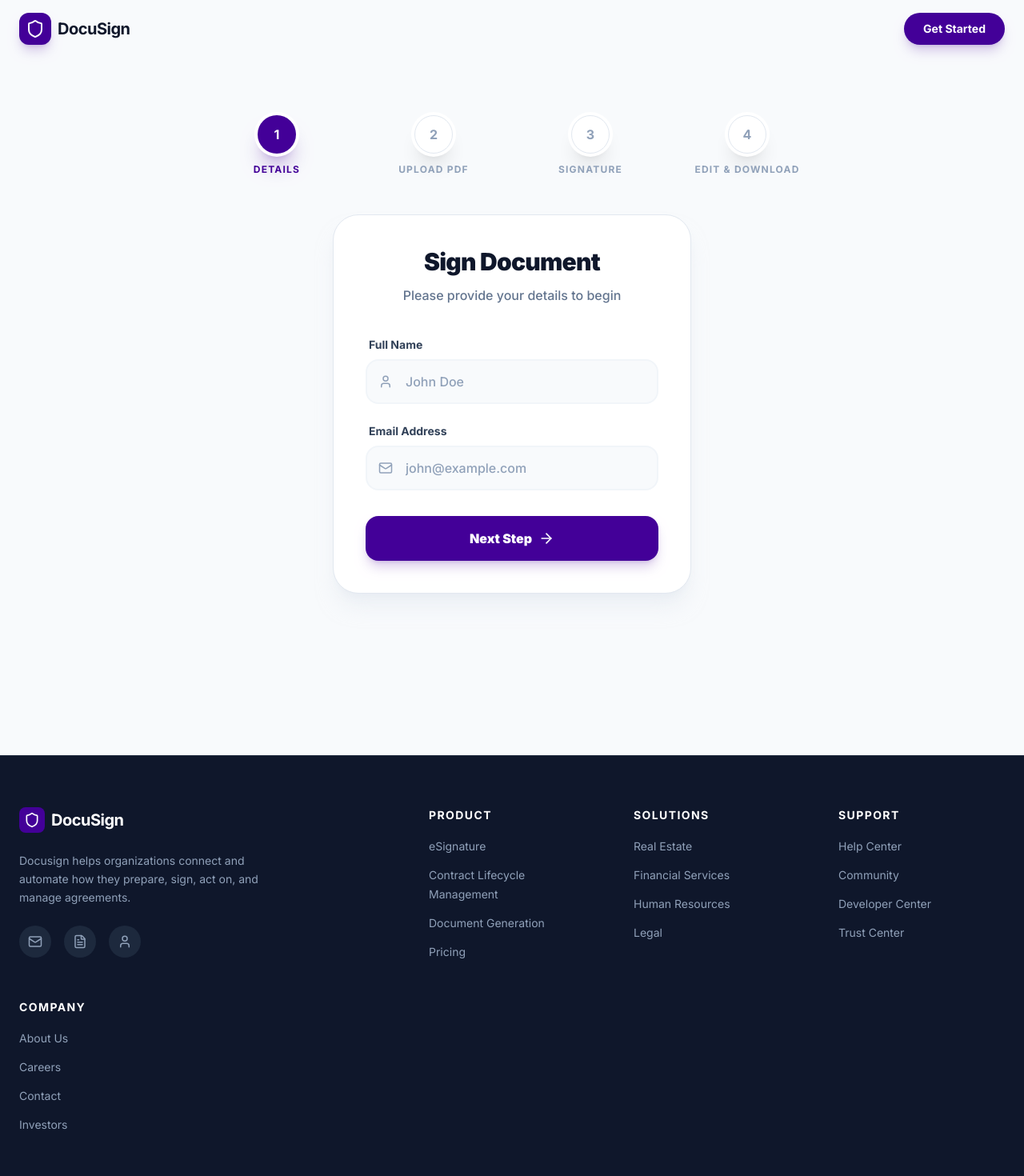
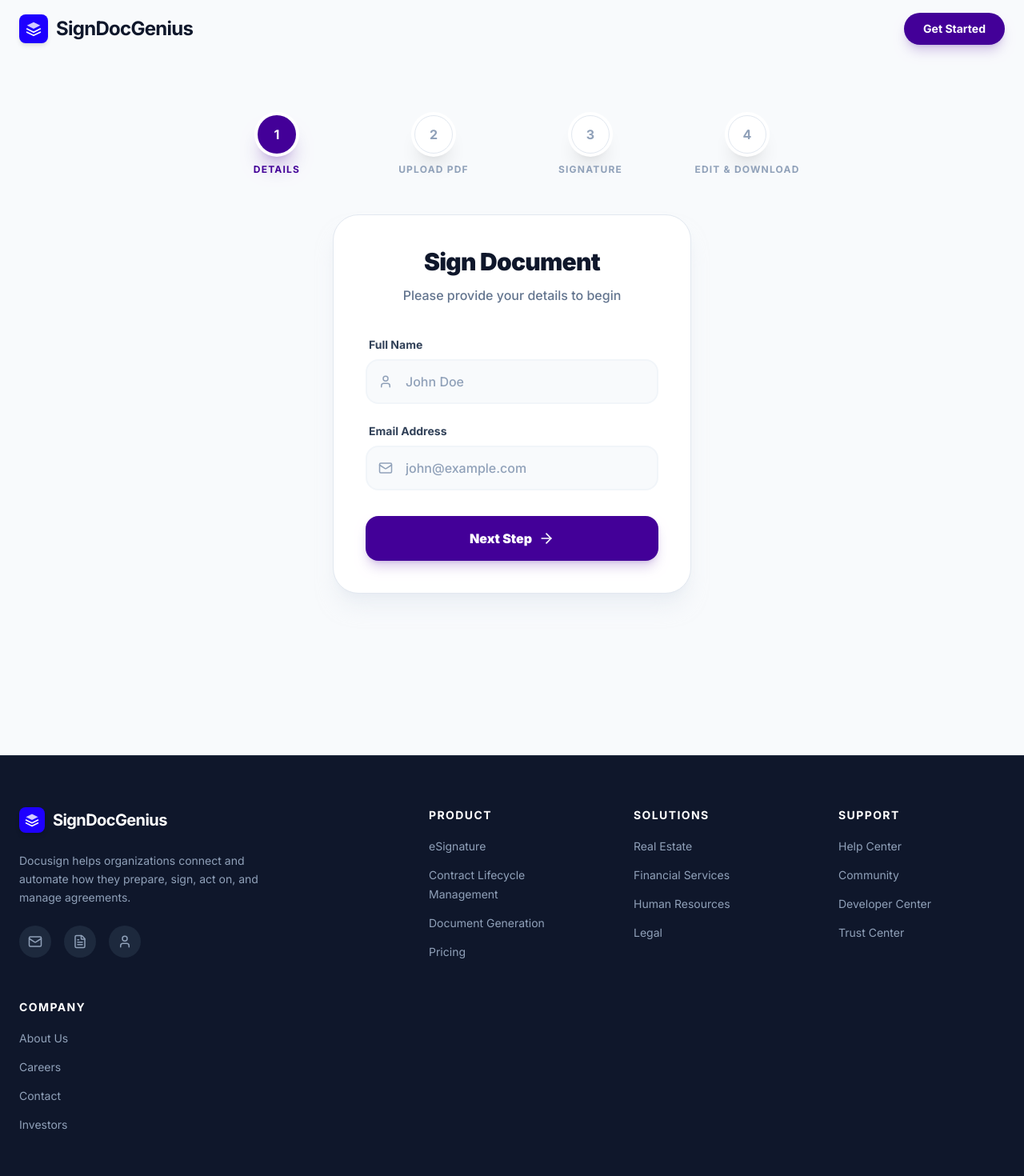
Before and after one commit to chamaleon-it/signdocgenius.com, a Next.js app: page /sign in a window 1280 px wide. Shown: the top 1470 px of the page at 80% size. Built offline with nearby package versions, Linux system fonts and the light colour scheme.

Commit message:
feat: implement PDF and image editor component with support for signature and text placement functionality

```diff
--- a/src/app/api/documents/[id]/route.ts
+++ b/src/app/api/documents/[id]/route.ts
@@ -4,12 +4,13 @@ import { Document } from '@/models/Document';
 
 export async function GET(
   request: Request,
-  { params }: { params: { id: string } }
+  { params }: { params: Promise<{ id: string }> }
 ) {
   try {
     await connectToDatabase();
-    // Wait for params in Next.js 15+
-    const id = await Promise.resolve(params.id);
+    // Await params first in Next.js 15+
+    const resolvedParams = await params;
+    const id = resolvedParams.id;
     const document = await Document.findById(id);
 
     if (!document) {
--- a/src/app/sign/components/PdfEditor.tsx
+++ b/src/app/sign/components/PdfEditor.tsx
@@ -21,7 +21,7 @@ if (typeof window !== 'undefined' && !window.DOMMatrix) {
 }
 
 // Set up the worker for react-pdf
-pdfjs.GlobalWorkerOptions.workerSrc = `https://unpkg.com/pdfjs-dist@4.4.168/build/pdf.worker.min.js`;
+pdfjs.GlobalWorkerOptions.workerSrc = `https://unpkg.com/pdfjs-dist@5.4.296/build/pdf.worker.min.mjs`;
 
 interface ElementBase {
   id: string;
--- a/src/components/Footer.tsx
+++ b/src/components/Footer.tsx
@@ -27,11 +27,15 @@ export function Footer() {
       <div className="max-w-7xl mx-auto">
         <div className="grid grid-cols-2 md:grid-cols-5 gap-12 mb-16">
           <div className="col-span-2">
-            <Link href="/" className="flex items-center gap-2 mb-6">
-              <div className="w-8 h-8 bg-brand-primary rounded-lg flex items-center justify-center">
-                <Shield className="text-white" size={20} />
+            <Link href="/" className="flex items-center gap-2.5 mb-6 group">
+              <div className="w-8 h-8 bg-[#1e00ff] rounded-lg flex items-center justify-center shadow-md group-hover:scale-105 transition-transform duration-300">
+                <svg width="18" height="18" viewBox="0 0 24 24" fill="none" xmlns="http://www.w3.org/2000/svg">
+                  <path d="M12 2L2 7L12 12L22 7L12 2Z" fill="white" fillOpacity="0.8"/>
+                  <path d="M2 17L12 22L22 17" stroke="white" strokeWidth="2" strokeLinecap="round" strokeLinejoin="round"/>
+                  <path d="M2 12L12 17L22 12" stroke="white" strokeWidth="2" strokeLinecap="round" strokeLinejoin="round"/>
+                </svg>
               </div>
-              <span className="text-xl font-bold tracking-tight text-white">DocuSign</span>
+              <span className="text-xl font-bold tracking-tight text-white group-hover:text-slate-300 transition-colors duration-300" style={{ letterSpacing: '-0.03em' }}>SignDocGenius</span>
             </Link>
             <p className="max-w-xs text-sm leading-relaxed mb-6">
               Docusign helps organizations connect and automate how they prepare, sign, act on, and manage agreements.
--- a/src/components/Navbar.tsx
+++ b/src/components/Navbar.tsx
@@ -27,11 +27,15 @@ export function Navbar() {
     >
       <div className="max-w-7xl mx-auto flex items-center justify-between">
         {/* Logo */}
-        <Link href="/" className="flex items-center gap-2 group">
-          <div className="w-10 h-10 bg-brand-primary rounded-xl flex items-center justify-center shadow-lg shadow-brand-primary/20 group-hover:scale-110 transition-transform">
-            <Shield className="text-white" size={24} />
+        <Link href="/" className="flex items-center gap-2.5 group">
+          <div className="w-9 h-9 bg-[#1e00ff] rounded-lg flex items-center justify-center shadow-md group-hover:scale-105 transition-transform duration-300">
+            <svg width="20" height="20" viewBox="0 0 24 24" fill="none" xmlns="http://www.w3.org/2000/svg">
+              <path d="M12 2L2 7L12 12L22 7L12 2Z" fill="white" fillOpacity="0.8"/>
+              <path d="M2 17L12 22L22 17" stroke="white" strokeWidth="2" strokeLinecap="round" strokeLinejoin="round"/>
+              <path d="M2 12L12 17L22 12" stroke="white" strokeWidth="2" strokeLinecap="round" strokeLinejoin="round"/>
+            </svg>
           </div>
-          <span className="text-xl font-bold tracking-tight text-slate-900">DocuSign</span>
+          <span className="text-2xl font-bold tracking-tight text-slate-900 group-hover:text-[#1e00ff] transition-colors duration-300" style={{ letterSpacing: '-0.03em' }}>SignDocGenius</span>
         </Link>
 
         {/* Desktop Navigation */}
```
